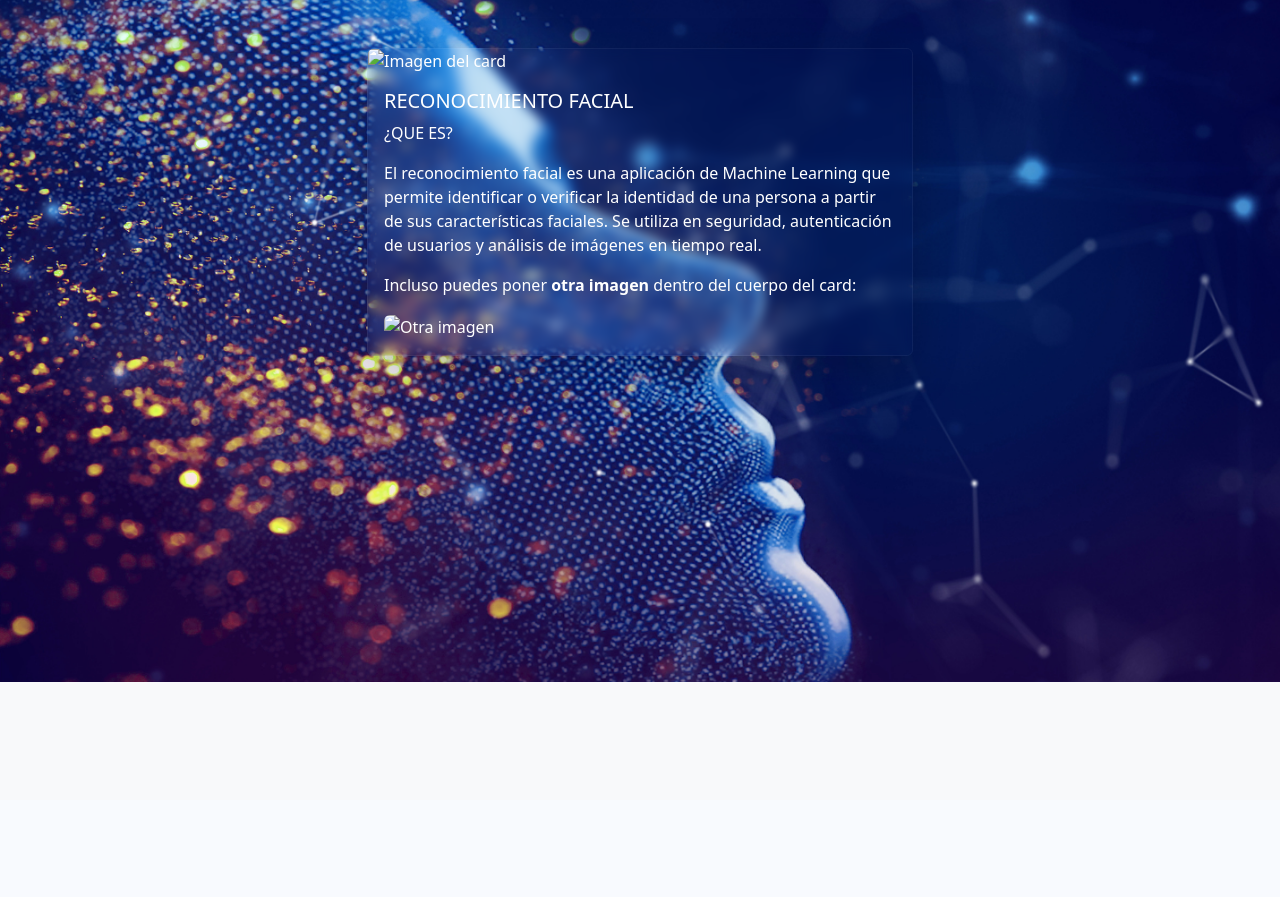
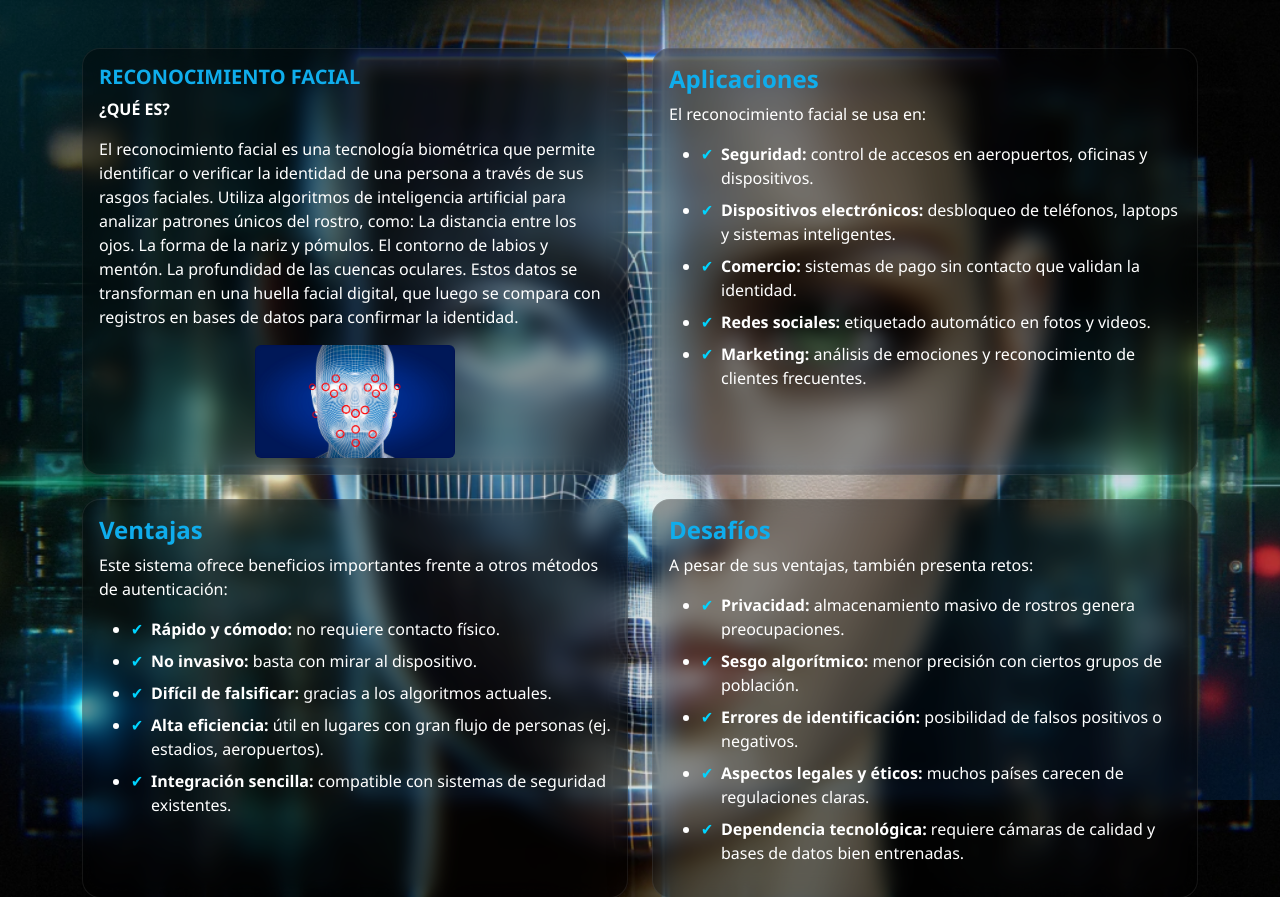
Before and after one commit to juanmet1234-lgtm/GENERAL_ThecknoskyML, a Flask app: page /PagCamero in a window 1280 px wide. Before the commit the page ends 682 px from the top, so only its background shows below. Run offline with Flask 3, Linux system fonts and the light colour scheme; some libraries are stand-ins or nearby versions.

Commit message:
Agrego contenido final a la subpagina de reconocimiento facial, con la informacion completa y un css mas desarrollado y estetico, tambien  se corrigieron algunos errores de el html.

```diff
--- a/static/RF.css
+++ b/static/RF.css
@@ -1,14 +1,92 @@
+/* Fondo */
 body {
-  background-image: url("/static/imagenes/RF_FONDO.jpg"); /* tu imagen */
-  background-size: cover;       /* la imagen cubre toda la pantalla */
-  background-position: center;  /* la centra */
-  background-repeat: no-repeat; /* evita que se repita */
+  background-image: url("/static/imagenes/RF_FONDO.jpg");
+  background-size: cover;
+  background-position: center;
+  background-repeat: no-repeat;
+  font-family: 'Segoe UI', Tahoma, Geneva, Verdana, sans-serif;
+  color: #ffffff;
+  animation: fadeIn 1.5s ease-in-out;
 }
+
+/* Animación de aparición */
+@keyframes fadeIn {
+  from { opacity: 0; }
+  to { opacity: 1; }
+}
+
+/* Cards */
 .card {
-    background-color: transparent;
-    border: 1px solid rgba(255, 255, 255, 0.051);
-    backdrop-filter: blur(6px);
-    -webkit-backdrop-filter: blur(8px);
-    color: white;
-    transition: transform 0.2s ease-in-out;
+  background: rgba(0, 0, 0, 0.4);
+  border: 1px solid rgba(255, 255, 255, 0.08);
+  backdrop-filter: blur(10px);
+  -webkit-backdrop-filter: blur(10px);
+  border-radius: 18px;
+  box-shadow: 0 8px 20px rgba(0, 0, 0, 0.6);
+  transition: transform 0.3s ease, box-shadow 0.3s ease;
+  color: #ffffff;
 }
+
+
+.card:hover {
+  transform: translateY(-10px) scale(1.02);
+  box-shadow: 0 12px 28px rgba(0, 0, 0, 0.8);
+  border: 1px solid rgba(255, 255, 255, 0.2);
+}
+
+/* Títulos */
+.card-title, .fw-semibold {
+  color: #0fadec;
+  font-weight: 700;
+}
+
+/* Listas */
+ul li {
+  margin-bottom: 8px;
+  position: relative;
+  padding-left: 20px;
+  transition: transform 0.2s ease;
+  color: #ffffff;
+}
+
+ul li::before {
+  content: "✔";
+  position: absolute;
+  left: 0;
+  color: #00d4ff;
+  font-weight: bold;
+}
+
+ul li:hover {
+  transform: translateX(5px);
+  color: #ffffff;
+}
+
+/* Imagen dentro de cards */
+.card img {
+  transition: transform 0.4s ease, filter 0.4s ease;
+}
+
+.card img:hover {
+  transform: scale(1.05);
+  filter: brightness(1.2);
+}
+
+/* Animación */
+body::before {
+  content: "";
+  position: fixed;
+  top: 0;
+  left: 0;
+  width: 100%;
+  height: 100%;
+  background: radial-gradient(circle at top left, rgba(0,212,255,0.2), transparent 40%),
+              radial-gradient(circle at bottom right, rgba(0,119,255,0.2), transparent 40%);
+  z-index: -1;
+  animation: pulse 6s infinite alternate;
+}
+
+@keyframes pulse {
+  0% { opacity: 0.4; }
+  100% { opacity: 0.8; }
+}
--- a/templates/PagCamero.html
+++ b/templates/PagCamero.html
@@ -3,32 +3,104 @@
   <head>
     <meta charset="utf-8">
     <meta name="viewport" content="width=device-width, initial-scale=1">
-    <title>Subpágina con Card</title>
-    <link href="https://cdn.jsdelivr.net/npm/bootstrap@5.3.8/dist/css/bootstrap.min.css" rel="stylesheet" integrity="sha384-sRIl4kxILFvY47J16cr9ZwB07vP4J8+LH7qKQnuqkuIAvNWLzeN8tE5YBujZqJLB" crossorigin="anonymous">
-    <link rel="stylesheet" href="/static/RF.css">
+    <title>Reconocimiento Facial</title>
+
+    <!-- Bootstrap -->
+    <link href="https://cdn.jsdelivr.net/npm/bootstrap@5.3.8/dist/css/bootstrap.min.css"
+          rel="stylesheet"
+          integrity="sha384-sRIl4kxILFvY47J16cr9ZwB07vP4J8+LH7qKQnuqkuIAvNWLzeN8tE5YBujZqJLB"
+          crossorigin="anonymous">
+
+    <!-- Tu CSS -->
+    <link rel="stylesheet" href="{{ url_for('static', filename='RF.css') }}">
   </head>
-  <body class="bg-light">
-    <div class="container py-5">
-      <div class="row justify-content-center">
+  <body class="bg-dark text-light">
+    <div class="container mt-5">
+      <div class="row g-4"><!-- g-4 da espacio entre cards -->
+
+        <!-- Card 1 -->
         <div class="col-md-6">
-          <!-- Card -->
-          <div class="card shadow-lg">
-            <img src="https://via.placeholder.com/600x300" class="card-img-top" alt="Imagen del card">
-            <div class="card-body">
-              <h5 class="card-title">RECONOCIMIENTO FACIAL</h5>
+          <div class="card shadow-lg h-100">
+            <div class="card-body text-start">
+              <h5 class="card-title fw-bold">RECONOCIMIENTO FACIAL</h5>
+              <p class="card-text"><strong>¿QUÉ ES?</strong></p>
               <p class="card-text">
-                ¿QUE ES?
+                El reconocimiento facial es una tecnología biométrica que permite identificar o verificar la identidad de una persona a través de sus rasgos faciales.
+Utiliza algoritmos de inteligencia artificial para analizar patrones únicos del rostro, como:
+
+La distancia entre los ojos.
+
+La forma de la nariz y pómulos.
+
+El contorno de labios y mentón.
+
+La profundidad de las cuencas oculares.
+
+Estos datos se transforman en una huella facial digital, que luego se compara con registros en bases de datos para confirmar la identidad.
               </p>
-              <p class="card-text">
-                El reconocimiento facial es una aplicación de Machine Learning que permite identificar o verificar la identidad de una persona a partir de sus características faciales. Se utiliza en seguridad, autenticación de usuarios y análisis de imágenes en tiempo real.
-              </p>
-              <p class="card-text">
-                Incluso puedes poner <strong>otra imagen</strong> dentro del cuerpo del card:
-              </p>
-              <img src="https://via.placeholder.com/400x200" class="img-fluid rounded" alt="Otra imagen">
+              <img src="{{ url_for('static', filename='Imagenes/QUE_ES.jpeg') }}"
+                   class="d-block mx-auto mt-3 rounded"
+                   style="width: 200px; height: auto;"
+                   alt="Qué es">
             </div>
           </div>
-          <!-- Fin Card -->
+        </div>
+
+        <!-- Card 2 -->
+        <div class="col-md-6">
+          <div class="card shadow-lg h-100">
+            <div class="card-body text-start">
+              <h4 class="fw-semibold">Aplicaciones</h4>
+<p>El reconocimiento facial se usa en:</p>
+<ul>
+  <li><strong>Seguridad:</strong> control de accesos en aeropuertos, oficinas y dispositivos.</li>
+  <li><strong>Dispositivos electrónicos:</strong> desbloqueo de teléfonos, laptops y sistemas inteligentes.</li>
+  <li><strong>Comercio:</strong> sistemas de pago sin contacto que validan la identidad.</li>
+  <li><strong>Redes sociales:</strong> etiquetado automático en fotos y videos.</li>
+  <li><strong>Marketing:</strong> análisis de emociones y reconocimiento de clientes frecuentes.</li>
+</ul>
+
+              </p>
+            </div>
+          </div>
+        </div>
+
+        <!-- Card 3 -->
+        <div class="col-md-6">
+          <div class="card shadow-lg h-100">
+            <div class="card-body text-start">
+              <h4 class="fw-semibold">Ventajas</h4>
+<p>Este sistema ofrece beneficios importantes frente a otros métodos de autenticación:</p>
+<ul>
+  <li><strong>Rápido y cómodo:</strong> no requiere contacto físico.</li>
+  <li><strong>No invasivo:</strong> basta con mirar al dispositivo.</li>
+  <li><strong>Difícil de falsificar:</strong> gracias a los algoritmos actuales.</li>
+  <li><strong>Alta eficiencia:</strong> útil en lugares con gran flujo de personas (ej. estadios, aeropuertos).</li>
+  <li><strong>Integración sencilla:</strong> compatible con sistemas de seguridad existentes.</li>
+</ul>
+              </p>
+
+            </div>
+          </div>
+        </div>
+
+        <!-- Card 4 -->
+        <div class="col-md-6">
+          <div class="card shadow-lg h-100">
+            <div class="card-body text-start">
+              <h4 class="fw-semibold">Desafíos</h4>
+<p>A pesar de sus ventajas, también presenta retos:</p>
+<ul>
+  <li><strong>Privacidad:</strong> almacenamiento masivo de rostros genera preocupaciones.</li>
+  <li><strong>Sesgo algorítmico:</strong> menor precisión con ciertos grupos de población.</li>
+  <li><strong>Errores de identificación:</strong> posibilidad de falsos positivos o negativos.</li>
+  <li><strong>Aspectos legales y éticos:</strong> muchos países carecen de regulaciones claras.</li>
+  <li><strong>Dependencia tecnológica:</strong> requiere cámaras de calidad y bases de datos bien entrenadas.</li>
+</ul>
+              </p>
+
+            </div>
+          </div>
         </div>
       </div>
     </div>
--- a/templates/index.html
+++ b/templates/index.html
@@ -42,7 +42,7 @@
             <div class="card shadow-lg">
             <div class="card-body text-center">
                 <h5 class="card-title">Sección 3</h5>
-                <p class="card-text">Contenido de la página 3</p>
+                <p class="card-text">RECONOCIMIENTO FACIL </p>
                 <a href="{{ url_for('pag_camero') }}" class="btn btn-custom">IR A DF</a>
             </div>
             </div>
```
Also changed, not shown: static/Imagenes/QUE_ES.jpeg (added), static/Imagenes/RF_FONDO.jpg.
